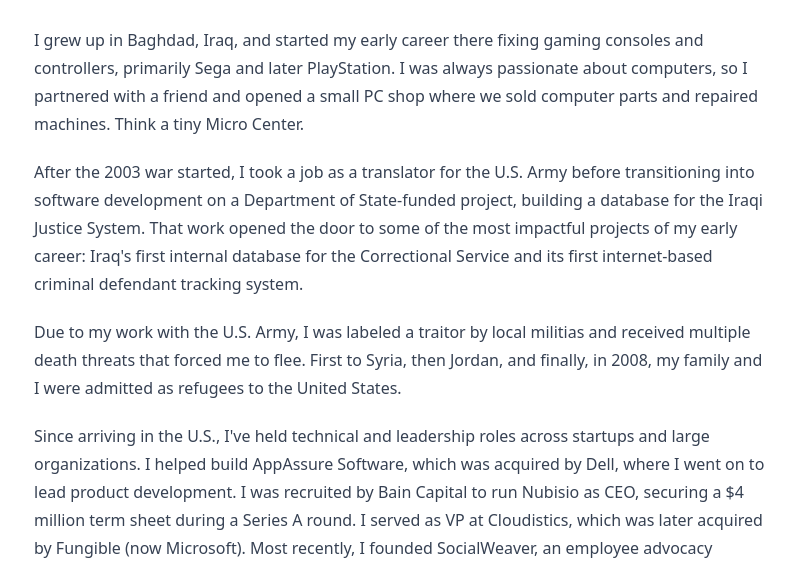
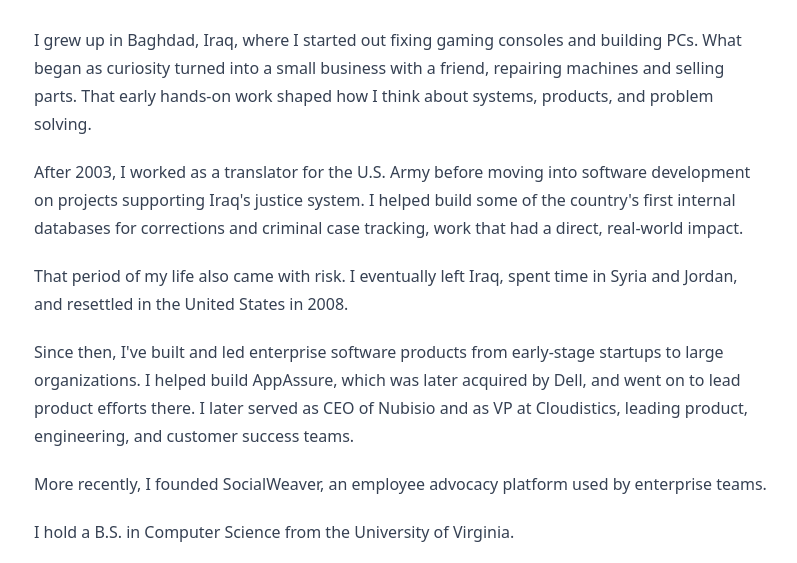
Before and after one commit to yabood/yabood, an Astro site: page /about in a window 1280 px wide. Shown: the part 199-762 px from the top of the page, without its empty margins (238-1035 px from the left). Built offline with nearby package versions, Linux system fonts and the light colour scheme; Astro itself is replaced by a stand-in of ours.

Commit message:
Update about me

```diff
--- a/src/pages/about.astro
+++ b/src/pages/about.astro
@@ -16,45 +16,45 @@
       <h1>About Me</h1>
 
       <p>
-        I grew up in Baghdad, Iraq, and started my early career there fixing gaming consoles and
-        controllers, primarily Sega and later PlayStation. I was always passionate about computers,
-        so I partnered with a friend and opened a small PC shop where we sold computer parts and
-        repaired machines. Think a tiny Micro Center.
+        I grew up in Baghdad, Iraq, where I started out fixing gaming consoles and building PCs.
+        What began as curiosity turned into a small business with a friend, repairing machines and
+        selling parts. That early hands-on work shaped how I think about systems, products, and
+        problem solving.
       </p>
 
       <p>
-        After the 2003 war started, I took a job as a translator for the U.S. Army before
-        transitioning into software development on a Department of State-funded project, building a
-        database for the Iraqi Justice System. That work opened the door to some of the most
-        impactful projects of my early career: Iraq's first internal database for the Correctional
-        Service and its first internet-based criminal defendant tracking system.
+        After 2003, I worked as a translator for the U.S. Army before moving into software
+        development on projects supporting Iraq's justice system. I helped build some of the
+        country's first internal databases for corrections and criminal case tracking, work that had
+        a direct, real-world impact.
       </p>
 
       <p>
-        Due to my work with the U.S. Army, I was labeled a traitor by local militias and received
-        multiple death threats that forced me to flee. First to Syria, then Jordan, and finally, in
-        2008, my family and I were admitted as refugees to the United States.
+        That period of my life also came with risk. I eventually left Iraq, spent time in Syria and
+        Jordan, and resettled in the United States in 2008.
       </p>
 
       <p>
-        Since arriving in the U.S., I've held technical and leadership roles across startups and
-        large organizations. I helped build AppAssure Software, which was acquired by Dell, where I
-        went on to lead product development. I was recruited by Bain Capital to run Nubisio as CEO,
-        securing a $4 million term sheet during a Series A round. I served as VP at Cloudistics,
-        which was later acquired by Fungible (now Microsoft). Most recently, I founded SocialWeaver,
-        an employee advocacy platform that I took from inception to paying customers, including
-        Fortune 200 enterprises, and launched on Product Hunt as the #1 Product of the Day.
+        Since then, I've built and led enterprise software products from early-stage startups to
+        large organizations. I helped build AppAssure, which was later acquired by Dell, and went on
+        to lead product efforts there. I later served as CEO of Nubisio and as VP at Cloudistics,
+        leading product, engineering, and customer success teams.
       </p>
 
       <p>
-        I hold a B.S. in Computer Science from the University of Virginia's School of Engineering
-        and speak both English and Arabic.
+        More recently, I founded SocialWeaver, an employee advocacy platform used by enterprise
+        teams.
       </p>
 
       <p>
-        These days, I'm focused on building enterprise and SaaS products, creating efficient
-        customer success organizations, and making customer success an integral part of the product
-        itself. I'm also still building things. That part never really stops.
+        I hold a B.S. in Computer Science from the University of Virginia.
+      </p>
+
+      <p>
+        These days, I focus on building enterprise SaaS products and embedding customer success
+        directly into the product. I'm currently a fractional Head of Customer Success at Elastio,
+        and I'm building a platform that helps marketing teams measure and improve their visibility
+        in AI-generated answers.
       </p>
     </Prose>
   </main>
```
